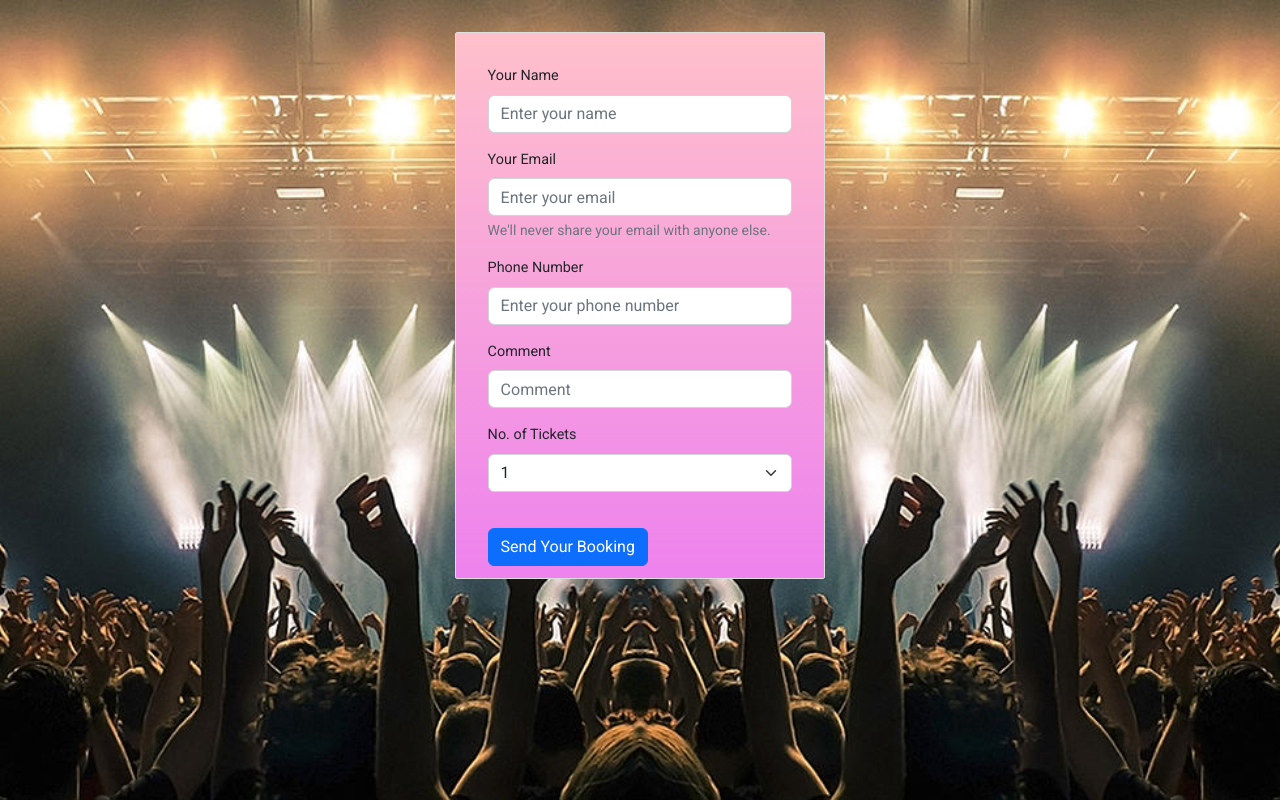
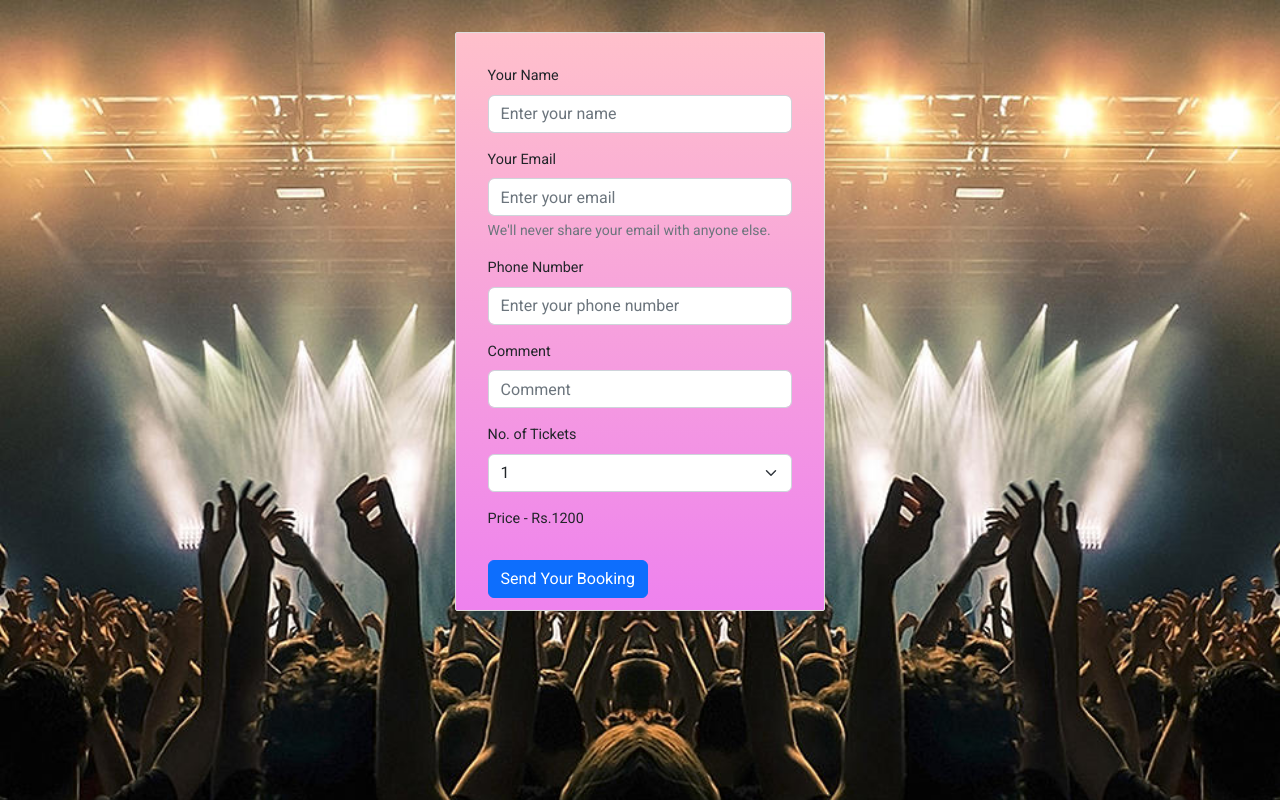
Before and after one commit to bhushanpakhle12/Team_FUTSOL_TickETH, a React (Create React App) app: page /eventbooking in a window 1280 px wide. Built offline with nearby package versions, Linux system fonts and the light colour scheme; a web font is replaced by a local one.

Commit message:
commit events

```diff
--- a/src/components/pages/Eventbooking.js
+++ b/src/components/pages/Eventbooking.js
@@ -6,7 +6,6 @@ import Form from "react-bootstrap/Form";
 import "bootstrap/dist/css/bootstrap.min.css";
 
 export default function BasicExample() {
-
   return (
     <div className="contain">
       <Form>
@@ -50,9 +49,9 @@ export default function BasicExample() {
             <option>5</option>
           </Form.Select>
         </Form.Group>
-        {/* <Form.Group className="mb-3" controlId="formBasicCheckbox">
-        <Form.Check type="checkbox" label="Check me out" />
-      </Form.Group> */}
+        <Form.Group className="mb-5" controlId="formBasicText">
+          <Form.Label>Price - Rs.1200</Form.Label>
+        </Form.Group>
         <Button variant="primary" type="submit">
           Send Your Booking
         </Button>
```
Also changed, not shown: 1 other file (tests, documents, lock files or other folders).
